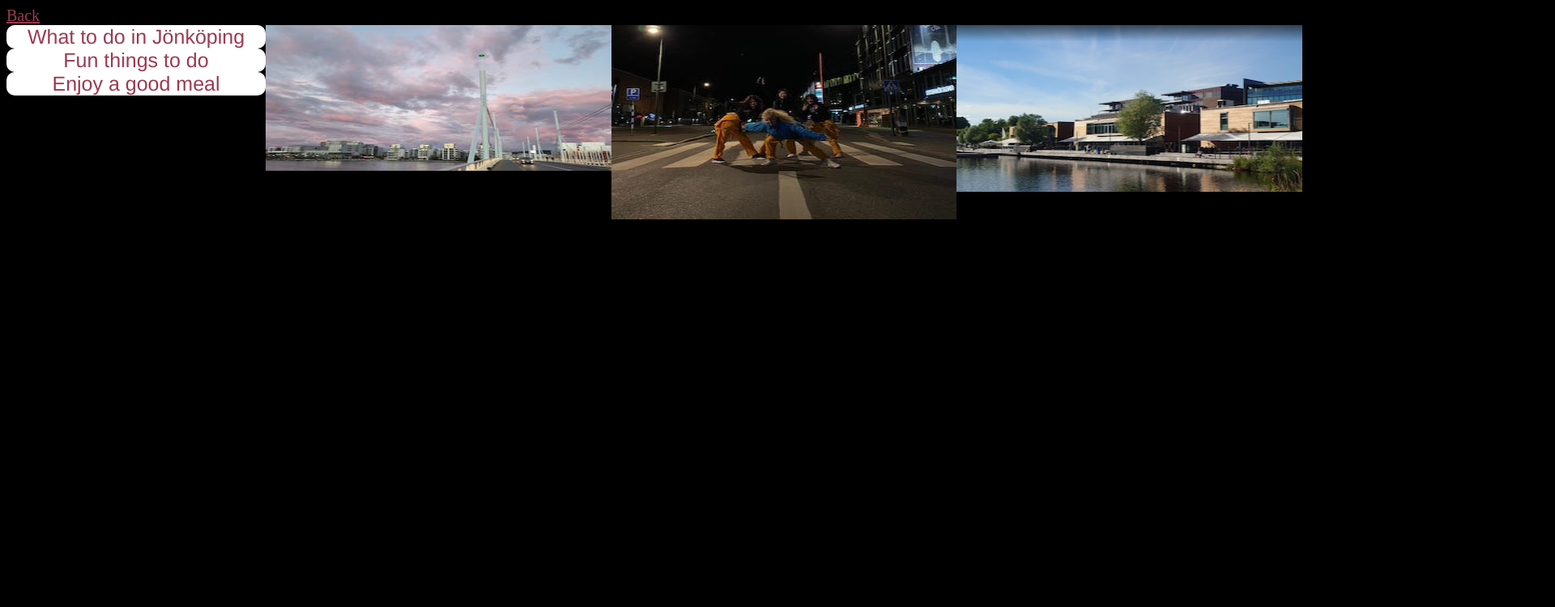
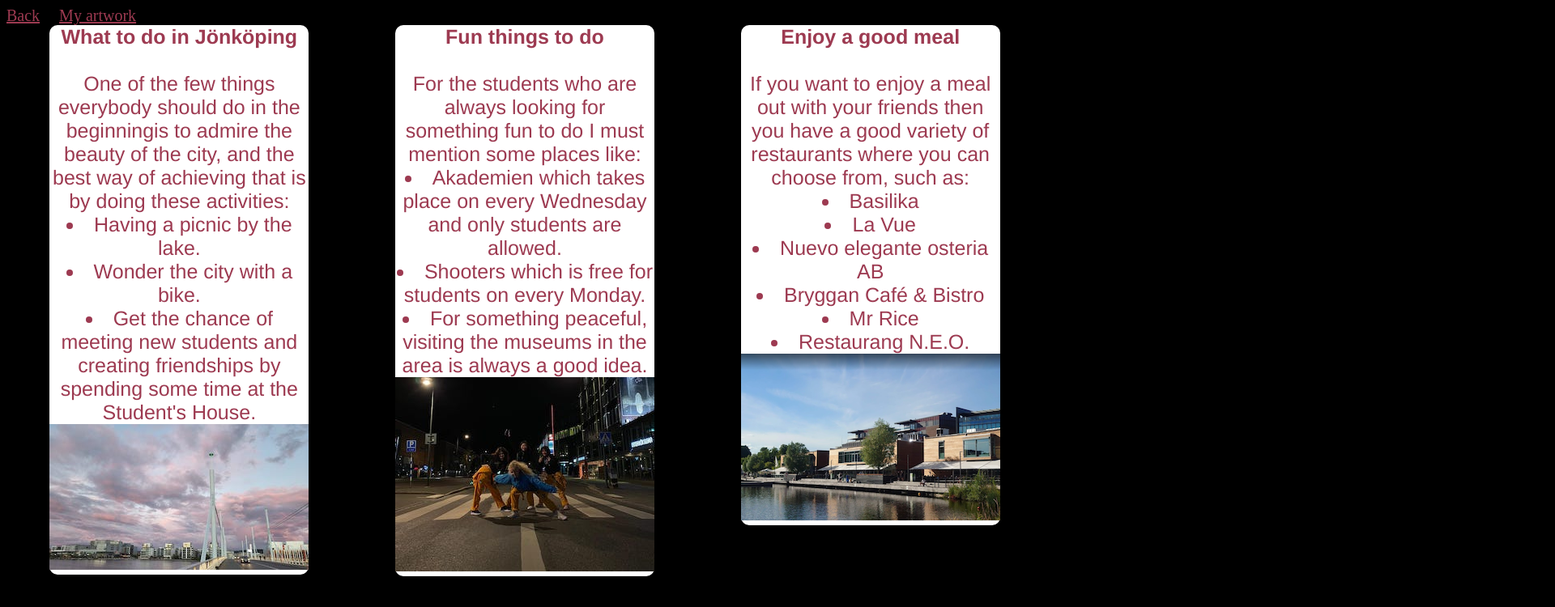
Before and after one commit to ju-nmd2022/wuid-portfolio-enan22pt, a plain HTML site: page jkp.html in a window 1280 px wide. Shown: the top 750 px of the page at 81% size, 1920 px wide, since content can reach past the window. Drawn offline with Linux system fonts and the light colour scheme.

Commit message:
Update jkp.html

```diff
--- a/jkp.html
+++ b/jkp.html
@@ -8,42 +8,43 @@
     <link rel="stylesheet" type="text/css" href="main.css" />
 </head>
 <body>
+    <section>
     <a href="index.html">Back</a>
+    <a href="artwork.html">My artwork</a>
     <main class="container";>
-<div class="text-1">What to do in Jönköping</div>
-<div class="text-2">Fun things to do</div>
-<div class="text-3">Enjoy a good meal</div>
-<section>
-    <div class="container">
+<div class="text-1"><strong>What to do in Jönköping</strong><br />
+    <br/>
+    One of the few things everybody should do in the beginningis to admire the beauty of the city,
+    and the best way of achieving that is by doing these activities:
+    <li>Having a picnic by the lake.</li>
+    <li>Wonder the city with a bike.</li>
+    <li>Get the chance of meeting new students and creating friendships by spending some time at the Student's House.</li>
 <img
 class="priveliste"
-src="priveliste.jpeg" alt="view" />
+src="priveliste.jpeg" alt="view" /></div>
+
+<div class="text-2"><strong>Fun things to do</strong><br />
+    <br />
+    For the students who are always looking for something fun to do I must mention some places like:
+    <li>Akademien which takes place on every Wednesday and only students are allowed.</li>
+    <li>Shooters which is free for students on every Monday.</li>
+    <li>For something peaceful, visiting the museums in the area is always a good idea.</li>
 <img
 class="fun"
-src="fun.jpeg" alt="friends" />
-<img
-class="restaurants"
-src="restaurants.png"  alt="food"/>
-</div>
-<div class="container">
-    <div class="text-4">One of the few things everybody should do in the beginningis to admire the beauty of the city,
-        and the best way of achieving that is by doing these activities:
-        <li>Having a picnic by the lake.</li>
-        <li>Wonder the city with a bike.</li>
-        <li>Get the chance of meeting new students and creating friendships by spending some time at the Student's House.</li></div>
-<div class="text-5">For the students who are always looking for something fun to do I must mention some places like:
-    <li>Akademien which takes place on every Wednesday and only students are allowed.</li>
-    <li>Shooters which is free for students on every Monday.</li>
-    <li>For something peaceful, visiting the museums in the area is always a good idea.</li></div>
-<div class="text-6">If you want to enjoy a meal out with your friends then you have a good variety of restaurants where you can choose from, such as:
+src="fun.jpeg" alt="friends" /></div>
+
+<div class="text-3"><strong>Enjoy a good meal</strong><br />
+    <br />
+    If you want to enjoy a meal out with your friends then you have a good variety of restaurants where you can choose from, such as:
     <li>Basilika</li>
     <li>La Vue</li>
     <li>Nuevo elegante osteria AB</li>
     <li>Bryggan Café & Bistro</li>
     <li> Mr Rice</li>
     <li>Restaurang N.E.O.</li>
-</div>
-</div>
+<img
+class="restaurants"
+src="restaurants.png"  alt="food"/></div>
 </section>
 </main>
 </body>
```
